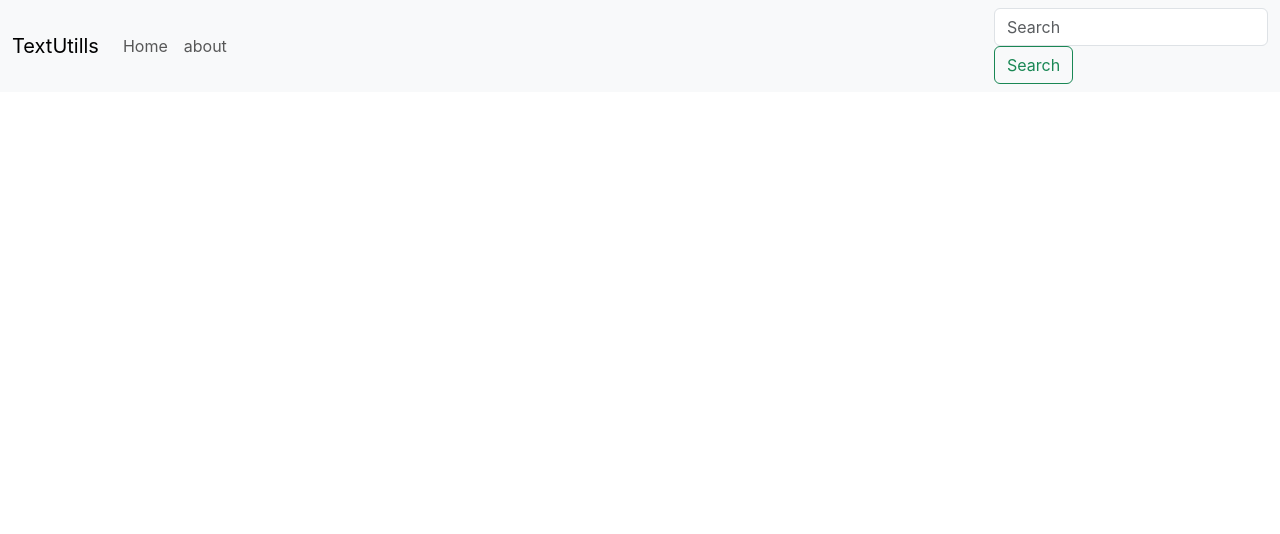
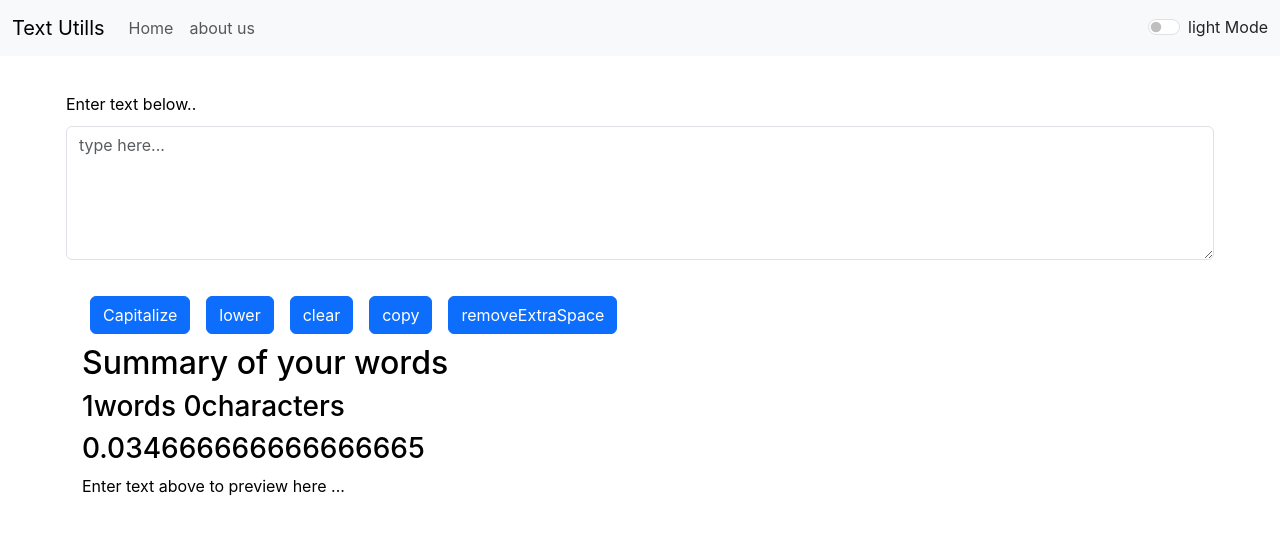
Before and after one commit to ssacharya2002/text-utils, a React (Create React App) app: page / in a window 1280 px wide. Shown: the top 534 px of the page. Built offline with nearby package versions, Linux system fonts and the light colour scheme.

Commit message:
dark mode enabled successfully

```diff
--- a/package.json
+++ b/package.json
@@ -6,6 +6,7 @@
     "@testing-library/jest-dom": "^5.16.5",
     "@testing-library/react": "^13.4.0",
     "@testing-library/user-event": "^13.5.0",
+    "bootstrap": "^5.2.3",
     "react": "^18.2.0",
     "react-dom": "^18.2.0",
     "react-scripts": "5.0.1",
--- a/src/App.css
+++ b/src/App.css
@@ -37,13 +37,20 @@
   }
 }
 
+.space {
+  margin-top: 20px;
+  margin-bottom: 10px;
+}
 
-.name
-{
-  border: 2px solid red;
-  border-radius: 20px;
+.right {
+  display: flex;
+}
 
-  font-size: 3rem;
-  color: goldenrod;
-  font-family:'Courier New', Courier, monospace;
+.flex {
+  display: inline-block;
 }
+
+.margin{
+  margin-left: -1rem;
+  margin-right: -1rem;
+}
--- a/src/App.js
+++ b/src/App.js
@@ -1,37 +1,32 @@
-import logo from './logo.svg';
 import './App.css';
+import Navbar from './components/Navbar';
+import TextArea from './components/TextArea';
+import React,{useState} from 'react';
 
 
 
 function App() {
-  return (
-    <>
-<nav class="navbar navbar-expand-lg navbar-light bg-light">
-<div className="container-fluid" >
-  <a class="navbar-brand" href="/">TextUtills</a>
-  <button class="navbar-toggler" type="button" data-toggle="collapse" data-target="#navbarSupportedContent" aria-controls="navbarSupportedContent" aria-expanded="false" aria-label="Toggle navigation">
-    <span class="navbar-toggler-icon"></span>
-  </button>
 
-  <div class="collapse navbar-collapse" id="navbarSupportedContent">
-    <ul class="navbar-nav me-auto mb-2 mb-lg-0">
-      <li class="nav-item active">
-        <a class="nav-link" href="/">Home <span class="sr-only"></span></a>
-      </li>
-      <li class="nav-item">
-        <a class="nav-link" href="/">about</a>
-      </li>
+  const [mode, setmode] = useState('light')
 
+  const togglemode =  function(){
+    if(mode === "dark"){
+      setmode("light");
+      document.body.style.backgroundColor="white";
+      document.body.style.color ="black";
+    }
+    else{
+      setmode("dark")
+      document.body.style.backgroundColor="#141724";
+      document.body.style.color ="black";
+    }
+  }
 
-    </ul>
-    <form class="form-inline my-2 my-lg-0">
-      <input class="form-control  mr-sm-2" type="search" placeholder="Search" aria-label="Search"/>
-      <button class="btn btn-outline-success my-2 my-sm-0" type="submit">Search</button>
-    </form>
-  </div>
-  </div>
-</nav>
+  return (<>
+    <Navbar onClick={togglemode} mode={mode} title={"Text Utills"} about="about us"/>
+    <TextArea mode={mode}  />
     </>
+
   );
 }
 
--- /dev/null
+++ b/src/components/Navbar.js
@@ -0,0 +1,74 @@
+import React from "react";
+import { PropTypes } from "prop-types";
+
+export default function Navbar(props) {
+  return (
+    <>
+      <nav
+        className={`navbar navbar-expand-lg navbar-${props.mode} bg-${props.mode}`}
+      >
+        <div className="container-fluid">
+          <a className="navbar-brand" href="/">
+            {props.title}
+          </a>
+          <button
+            className="navbar-toggler"
+            type="button"
+            data-toggle="collapse"
+            data-target="#navbarSupportedContent"
+            aria-controls="navbarSupportedContent"
+            aria-expanded="false"
+            aria-label="Toggle navigation"
+          >
+            <span className="navbar-toggler-icon"></span>
+          </button>
+
+          <div className="collapse navbar-collapse" id="navbarSupportedContent">
+            <ul className="navbar-nav me-auto mb-2 mb-lg-0">
+              <li className="nav-item active">
+                <a className="nav-link" href="/">
+                  Home <span className="sr-only"></span>
+                </a>
+              </li>
+              <li className="nav-item">
+                <a className="nav-link" href="/">
+                  {props.about}
+                </a>
+              </li>
+            </ul>
+            {/* <form className="form-inline my-2 my-lg-0 right">
+              <input
+                className="form-control  mr-sm-2 "
+                type="search"
+                placeholder="Search"
+                aria-label="Search"
+              />
+              <button
+                className="btn btn-outline-success my-2 my-sm-0"
+                type="submit"
+              >
+                Search
+              </button>
+            </form> */}
+
+            <div onClick={props.onClick} className={`form-check form-switch text-${props.mode === "dark" ? "light" :"dark"}`}>
+              <input
+                className="form-check-input"
+                type="checkbox"
+                id="flexSwitchCheckDefault"
+              />
+              <label className="form-check-label" htmlFor="flexSwitchCheckDefault">
+                {props.mode} Mode
+              </label>
+            </div>
+          </div>
+        </div>
+      </nav>
+    </>
+  );
+}
+
+Navbar.prototype = {
+  title: PropTypes.number,
+  about: PropTypes.string,
+};
--- /dev/null
+++ b/src/components/Submit.js
@@ -0,0 +1,17 @@
+import React from "react";
+
+export default function Submit(props) {
+  return (
+    <>
+
+        <button
+          onClick={props.onClick}
+          type="button"
+          className="btn btn-primary space text-center mx-2"
+        >
+          {props.name}
+        </button>
+
+    </>
+  );
+}
--- /dev/null
+++ b/src/components/TextArea.js
@@ -0,0 +1,109 @@
+import React, { useState } from "react";
+import Submit from "./Submit";
+
+export default function TextArea(props) {
+  const handleChange = function (e) {
+    setText(e.target.value);
+  };
+
+  const capitalize = function () {
+    setText(text.toUpperCase());
+  };
+  const lower = function () {
+    setText(text.toLowerCase());
+  };
+  const clear = function () {
+    setText("");
+  };
+  const copy = function () {
+    try {
+      navigator.clipboard.writeText(text);
+      alert("copied");
+    } catch (err) {
+      // console.log("failed to copy");
+    }
+  alert('hello');
+  };
+
+  const removeExtraSpace = function () {
+    setText(text.replace(/\s+/g, " "));
+  };
+
+  const [text, setText] = useState("");
+  let theem = {
+    color: "black",
+    backgroundColor: "white",
+    name: "darkmode",
+  };
+  let theem2 = {
+    color: "white",
+    backgroundColor: "black",
+    name: "whitemode",
+  };
+
+  const handleTheme = function () {
+    if (theme.name === "darkmode") {
+      setTheme(theem2);
+    } else {
+      setTheme(theem);
+    }
+  };
+
+  const [theme, setTheme] = useState(theem);
+
+  return (
+    <>
+      <div className="container my-3">
+        <form>
+          <div
+            style={
+              props.mode === "dark"
+                ? { backgroundColor: "#141724", color: "white" }
+                : { backgroundColor: "white", color: "black" }
+            }
+            className="form-group margin"
+          >
+            <label className="space" htmlFor="exampleFormControlTextarea1">
+              Enter text below..
+            </label>
+            <textarea
+              style={
+                props.mode === "dark"
+                  ? { backgroundColor: "#788ca1", color: "white" }
+                  : { backgroundColor: "white", color: "black" }
+              }
+              placeholder="type here..."
+              value={text}
+              onChange={handleChange}
+              className="form-control"
+              id="exampleFormControlTextarea1"
+              rows="5"
+            ></textarea>
+          </div>
+        </form>
+      </div>
+      <div className="container">
+        <Submit name="Capitalize" onClick={capitalize} />
+        <Submit name="lower" onClick={lower} />
+        <Submit name="clear" onClick={clear} />
+        <Submit name="copy" onClick={copy} />
+        <Submit name="removeExtraSpace" onClick={removeExtraSpace} />
+        {/* <Submit name={theme.name} onClick={handleTheme} /> */}
+
+        <div
+          style={
+            props.mode === "dark" ? { color: "white" } : { color: "black" }
+          }
+        >
+          <h2>Summary of your words</h2>
+          <h3>
+            {text.split(" ").length}words {text.length}characters
+          </h3>
+          <h3>{(text.split(" ").length * 2.08) / 60} </h3>
+
+          <p>{text === ""?"Enter text above to preview here ...":text}</p>
+        </div>
+      </div>
+    </>
+  );
+}
--- /dev/null
+++ b/src/module2.mjs
@@ -0,0 +1,4 @@
+import s, { a, b, c, d, e } from "./module1.mjs";
+
+console.log(a);
+console.log(s);
```
Also changed, not shown: src/module1.mjs (added, +15 -0 lines), 1 other file (tests, documents, lock files or other folders).
